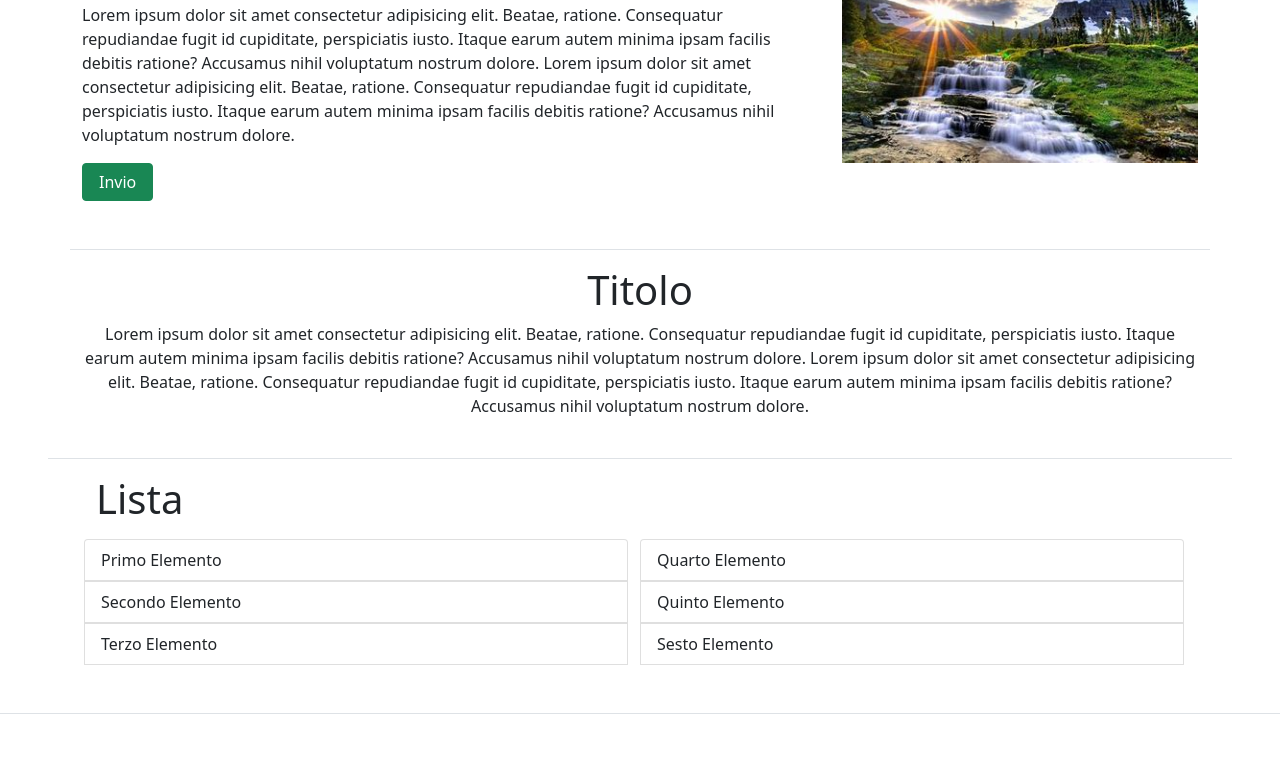
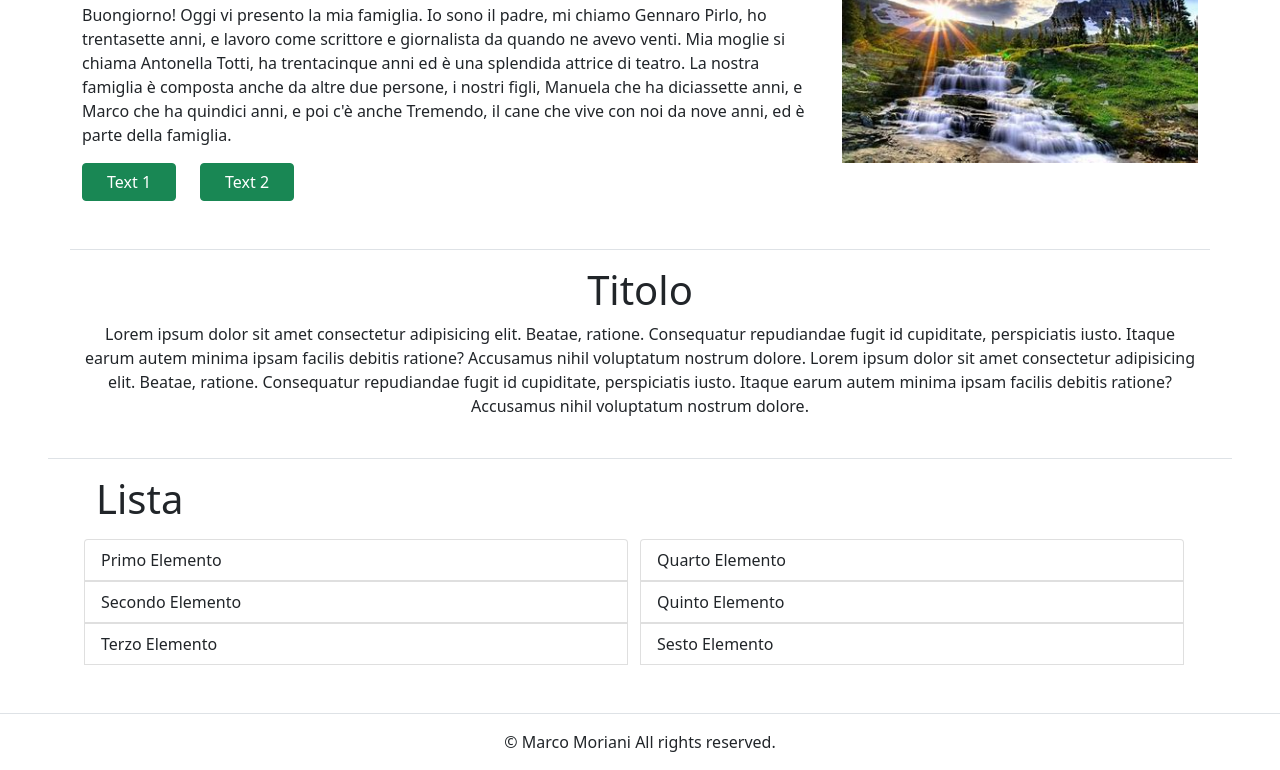
Before and after one commit to marcomoriani/marcomoriani.github.io, a plain HTML site: page Site/index2.html in a window 1280 px wide. Shown: the part 498-1268 px from the top of the page. Before the commit the page ends 1212 px from the top, so only its background shows below. Drawn offline with nearby package versions, Linux system fonts and the light colour scheme.

Commit message:
ultime modifiche

```diff
--- a/Site/index2.html
+++ b/Site/index2.html
@@ -7,6 +7,7 @@
   <link href="https://cdn.jsdelivr.net/npm/bootstrap@5.1.3/dist/css/bootstrap.min.css" rel="stylesheet">
   <link href="style2.css" rel="stylesheet">
   <script src="https://cdn.jsdelivr.net/npm/bootstrap@5.1.3/dist/js/bootstrap.bundle.min.js"></script>
+  <script src="main2.js"></script>
 </head>
 <body>
 
@@ -92,14 +93,20 @@
         </button>
     </div>
 
+    <!--Testo con immagini-->
     <div class="container d-flex justify-content-between my-5">
         <div class="row">
             <div class="col-lg-8  ">
                 <h1>Titolo</h1>
-                <p>Lorem ipsum dolor sit amet consectetur adipisicing elit. Beatae, ratione. Consequatur repudiandae fugit id cupiditate, perspiciatis iusto. Itaque earum autem minima ipsam facilis debitis ratione? Accusamus nihil voluptatum nostrum dolore.
-                Lorem ipsum dolor sit amet consectetur adipisicing elit. Beatae, ratione. Consequatur repudiandae fugit id cupiditate, perspiciatis iusto. Itaque earum autem minima ipsam facilis debitis ratione? Accusamus nihil voluptatum nostrum dolore.
+                <p id="txt-it-en">Buongiorno! Oggi vi presento la mia famiglia. Io sono il padre, mi chiamo Gennaro Pirlo, ho trentasette anni, e lavoro come scrittore e giornalista da quando ne avevo venti.
+                    Mia moglie si chiama Antonella Totti, ha trentacinque anni ed è una splendida attrice di teatro.
+                    La nostra famiglia è composta anche da altre due persone, i nostri figli, Manuela che ha diciassette anni, e Marco che ha quindici anni, e poi c'è anche Tremendo, il cane che vive con noi da nove anni, ed è parte della famiglia.
                 </p>
-                <button type="button" class="btn btn-success px-3"><a> Invio</a></button>
+                <div class="d-flex">
+                    <button type="button" class="btn btn-success px-4 me-4" onclick="myFunction()"> Text 1</button>
+                    <button type="button" class="btn btn-success px-4" onclick="myFunction2()"> Text 2</button>
+                </div>
+
             </div>
 
             <div class="col-lg-4">
@@ -107,6 +114,8 @@
             </div>
         </div>
     </div>
+
+    <!--Testo Centrato-->
     <div class="container d-flex flex-column border-top ">
         <div class="row">
             <div class="col-lg-12 txt-center mt-3">
@@ -118,6 +127,7 @@
         </div>
     </div>
 
+    <!--Lista elementi-->
         <div class="conteiner border-top my-4 mx-5 px-5">
             <h1 class="my-3">Lista</h1>
             <div class="row">
@@ -166,7 +176,11 @@
         </div>
     </div>
 
-    <div class="border-top mt-5"></div>
+    <div class="border-top mt-5">
+        <footer class="txt-center my-3">
+            <p>&copy; Marco Moriani <span id="anno"></span> All rights reserved. </p>
+        </footer>
+    </div>
     <!--<div class="box-spotify">
         <iframe class="spotify" src="https://open.spotify.com/embed/playlist/3GU7wJKI2ZE2c34kuWQWJo?utm_source=generator&theme=0" width="100%" height="80" frameBorder="0" allowfullscreen="" allow="autoplay; clipboard-write; encrypted-media; fullscreen; picture-in-picture"></iframe>
     </div> -->
--- a/Site/main.js
+++ b/Site/main.js
@@ -28,4 +28,4 @@
     dots[slideIndex-1].className += " active";
   }
 
-  document.getElementById('year').innerHTML = new Date().getFullYear();
+  document.getElementById('anno').innerHTML = new Date().getFullYear();
--- a/Site/main2.js
+++ b/Site/main2.js
@@ -0,0 +1,8 @@
+function myFunction() {
+    document.getElementById("txt-it-en").innerHTML = "Buongiorno! Oggi vi presento la mia famiglia. Io sono il padre, mi chiamo Gennaro Pirlo, ho trentasette anni, e lavoro come scrittore e giornalista da quando ne avevo venti. Mia moglie si chiama Antonella Totti, ha trentacinque anni ed è una splendida attrice di teatro. La nostra famiglia è composta anche da altre due persone, i nostri figli, Manuela che ha diciassette anni, e Marco che ha quindici anni, e poi c'è anche Tremendo, il cane che vive con noi da nove anni, ed è parte della famiglia. ";
+  }
+function myFunction2() {
+    document.getElementById("txt-it-en").innerHTML = "Good morning!!! Today I would like to introduce you to my family. I am the father, my name is Gennaro Pirlo, I am thirty-seven years old, and I have been working as a writer and journalist since I was twenty. My wife's name is Antonella Totti, she is thirty-five years old and a wonderful theater actress. Our family also consists of two other people, our children, Manuela who is seventeen, and Marco who is fifteen, and then there is also Tremendous, the dog who has lived with us for nine years, and is part of the family.";
+  }
+
+  document.getElementById('anno').innerHTML = new Date().getFullYear();
```
